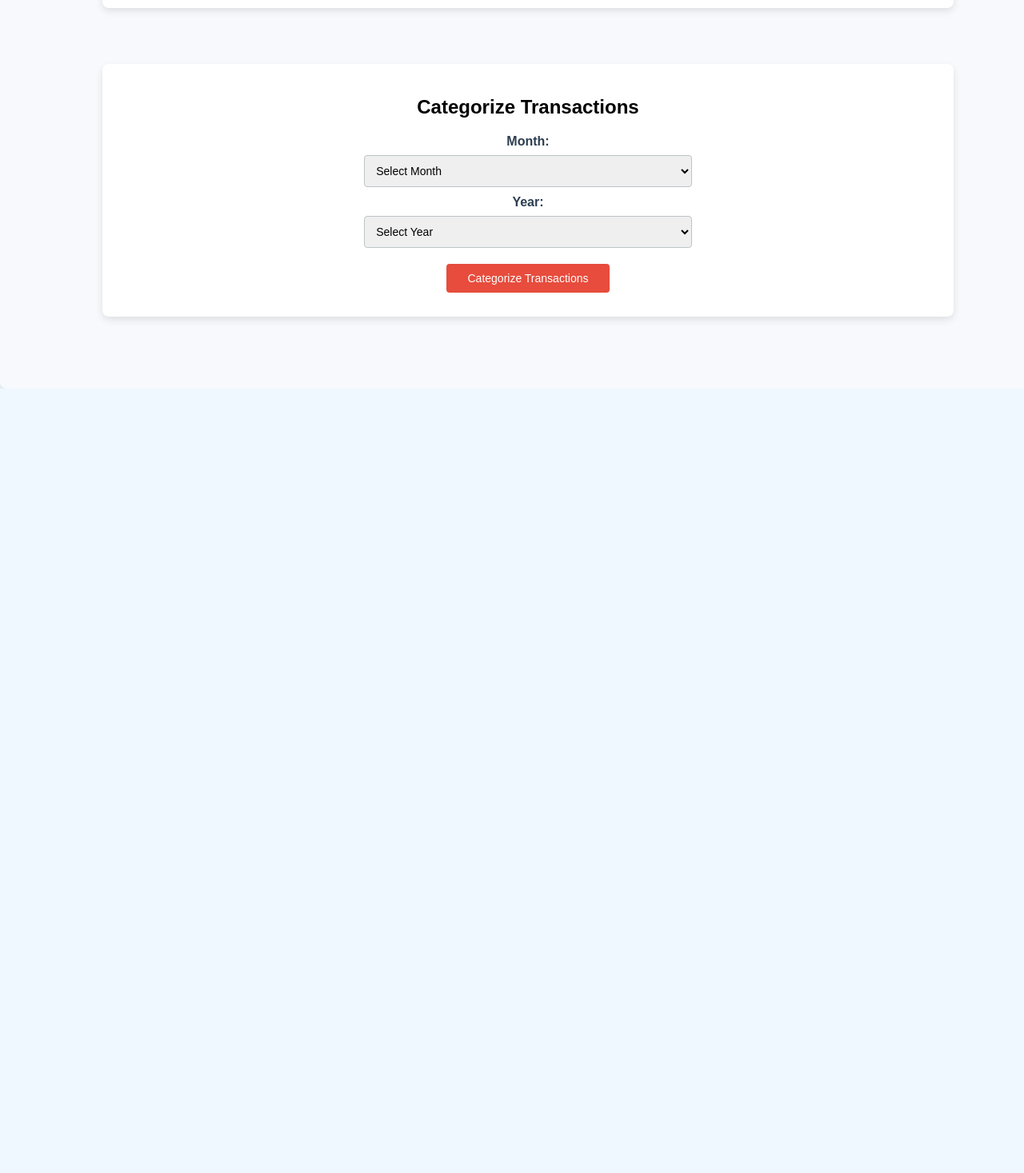
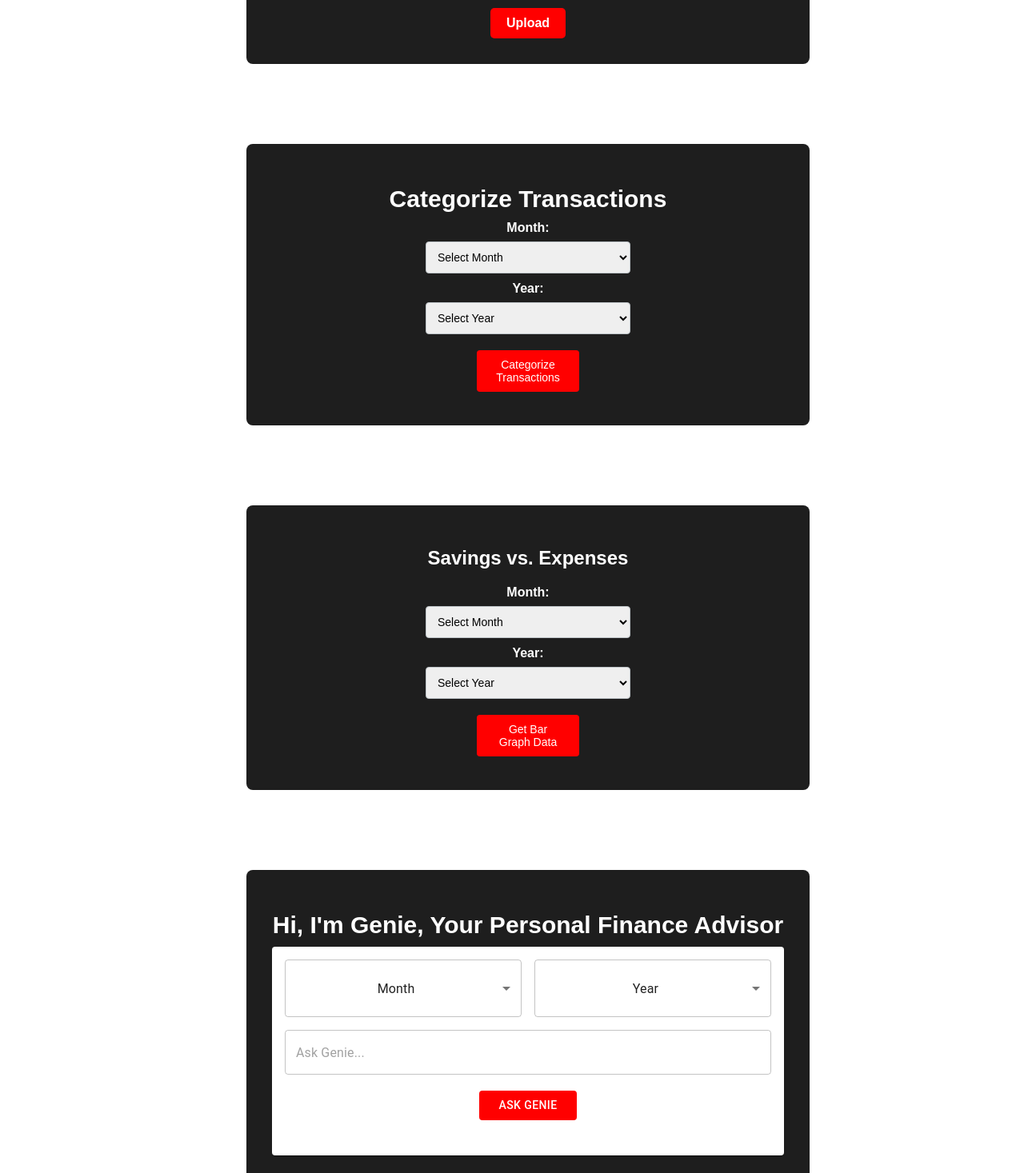
Before and after one commit to Rithigasri/AI-POWERED-SPENDING-ANALYTICS-AND-BUDGET-OPTIMIZATION, a React (Vite) app in the folder frontendproj/: page / in a window 1280 px wide. Shown: the part 540-2007 px from the top of the page at 80% size. Before the commit the page ends 1026 px from the top, so only its background shows below. Built offline with nearby package versions, Linux system fonts and the light colour scheme.

Commit message:
Added Chatbot functionality

```diff
--- a/frontendproj/package.json
+++ b/frontendproj/package.json
@@ -10,6 +10,9 @@
     "preview": "vite preview"
   },
   "dependencies": {
+    "@emotion/react": "^11.14.0",
+    "@emotion/styled": "^11.14.0",
+    "@mui/material": "^6.4.2",
     "axios": "^1.7.9",
     "plotly.js": "^3.0.0",
     "react": "^18.3.1",
--- a/frontendproj/src/App.jsx
+++ b/frontendproj/src/App.jsx
@@ -1,6 +1,8 @@
 import React, { useState } from "react";
 import FileUpload from "./Components/FileUpload/FileUpload";
 import CategorizeTransaction from "./Components/CategorizeTransaction/CategorizeTransaction";
+import SavingsVsExpenses from "./Components/SavingsVsExpenses/SavingsVsExpenses";
+import Chatbot from "./Components/Chatbot/Chatbot";
 import "./App.css";
 
 const App = () => {
@@ -22,6 +24,12 @@ const App = () => {
       <div className="content">
         <CategorizeTransaction />
       </div>
+      <div className="content">
+        <SavingsVsExpenses/>
+      </div>
+      <div className="content">
+        <Chatbot/>
+      </div>
     </div>
   );
 };
--- a/frontendproj/src/Components/CategorizeTransaction/CategorizeTransaction.css
+++ b/frontendproj/src/Components/CategorizeTransaction/CategorizeTransaction.css
@@ -1,12 +1,17 @@
 .categorize-transaction-container {
-    background: #ffffff;
-    padding: 20px;
+    padding: 2rem;
+    margin: 100px auto;
+    background-color: #1e1e1e;
+    color: #ffffff;
     border-radius: 8px;
-    box-shadow: 0 4px 10px rgba(0, 0, 0, 0.1);
-    width: 80%;
-    margin: 70px auto;
+    width: 50%;
 }
-
+h1{
+    color: white;
+    font-size: 30px;
+    font-weight: bold;
+    margin-bottom: 10px;
+  }
 .dropdown-container {
     margin-top: 20px;
     width: 40%;
@@ -17,7 +22,7 @@
     display: block;
     margin-bottom: 8px;
     font-weight: bold;
-    color: #2c3e50;
+    color: white;
 }
 
 .dropdown-select {
@@ -31,7 +36,7 @@
 .upload-transaction-button {
     display: inline-block;
     padding: 10px 20px;
-    background-color: #e74c3c;
+    background-color: red;
     color: #fff;
     border: none;
     border-radius: 4px;
--- a/frontendproj/src/Components/CategorizeTransaction/CategorizeTransaction.jsx
+++ b/frontendproj/src/Components/CategorizeTransaction/CategorizeTransaction.jsx
@@ -2,31 +2,25 @@ import './CategorizeTransaction.css';
 import React, { useState } from 'react';
 import axios from 'axios';
 import Plot from 'react-plotly.js'; // Using Plotly for the pie chart
-
 const CategorizeTransaction = () => {
   const [month, setMonth] = useState('');
   const [year, setYear] = useState('');
   const [fileData, setFileData] = useState(null);
   const [message, setMessage] = useState('');
-
   const handleMonthChange = (e) => {
     setMonth(e.target.value);
   };
-
   const handleYearChange = (e) => {
     setYear(e.target.value);
   };
-
   const handleSubmit = async () => {
     if (!month || !year) {
       setMessage("Please specify the month and year.");
       return;
     }
-
     try {
       // Check if data exists for the selected month and year
       const response = await axios.get(`http://localhost:8000/get_graph_data/?month=${month}&year=${year}`);
-
       // If data is available, update fileData with graph data
       setFileData(response.data);
       setMessage("");  // Clear any existing message
@@ -36,10 +30,9 @@ const CategorizeTransaction = () => {
       console.error(error);
     }
   };
-
 return (
     <div className="categorize-transaction-container">
-        <h2>Categorize Transactions</h2>
+        <h1>Categorize Transactions</h1>
         <div className="dropdown-container">
             <label className="dropdown-label">Month:</label>
             <select value={month} onChange={handleMonthChange} className="dropdown-select">
@@ -59,9 +52,7 @@ return (
             </select>
         </div>
         <button onClick={handleSubmit} className="upload-transaction-button">Categorize Transactions</button>
-
         {message && <p>{message}</p>}
-
         {fileData && (
             <div>
                 <h3>Spending Breakdown by Category</h3>
@@ -108,9 +99,7 @@ return (
         </select>
       </div>
       <button onClick={handleSubmit}>Categorize Transactions</button>
-
       {message && <p>{message}</p>}
-
       {fileData && (
         <div>
           <h3>Spending Breakdown by Category</h3>
@@ -136,5 +125,4 @@ return (
     </div>
   );
 };
-
 export default CategorizeTransaction;
--- /dev/null
+++ b/frontendproj/src/Components/Chatbot/Chatbot.css
@@ -0,0 +1,72 @@
+.chatbot-container {
+    padding: 2rem;
+    margin: 0 auto;
+    background-color: #1e1e1e;
+    color: #ffffff;
+    border-radius: 8px;
+    width: 50%;
+}
+
+.card-content {
+    padding: 2rem;
+    gap: 1rem;
+    background-color: white;
+    border-radius: 8px;
+}
+
+.grid-container {
+    display: grid;
+    grid-template-columns: repeat(2, 1fr);
+    gap: 1rem;
+}
+
+.text-field, .dropdown {
+    width: 100%;
+    background-color: #ffffff;
+    color: #000000;
+    border: none;
+    border-radius: 4px;
+    padding: 0.5rem;
+    margin-bottom: 1rem;
+}
+
+.text-field::placeholder {
+    color: #b0b0b0;
+}
+
+.button {
+    width: 20%;
+    background-color: red;
+    border: none;
+    border-radius: 4px;
+    padding: 1.5rem;
+    cursor: pointer;
+    font-size: 1.2rem;
+    margin-top: 1rem;
+}
+
+.button:disabled {
+    background-color: #6e6e6e;
+}
+
+.messages-container {
+    gap: 0.5rem;
+    max-height: 20rem;
+    overflow: auto;
+}
+
+.message {
+    padding: 1rem;
+    border-radius: 8px;
+    margin-bottom: 1rem;
+}
+
+.message.user {
+    background-color: rgb(68, 68, 68);
+    color: white;
+}
+
+.message.bot {
+    background-color: #e0e0e0;
+    color: #000000;
+}
--- /dev/null
+++ b/frontendproj/src/Components/Chatbot/Chatbot.jsx
@@ -0,0 +1,93 @@
+import React, { useState } from "react";
+import { TextField, Button, Card, CardContent, MenuItem, Select } from "@mui/material";
+import "./Chatbot.css";
+
+export default function Chatbot() {
+  const [query, setQuery] = useState("");
+  const [month, setMonth] = useState("");
+  const [year, setYear] = useState("");
+  const [messages, setMessages] = useState([]);
+  const [loading, setLoading] = useState(false);
+
+  const sendQuery = async () => {
+    if (!query || !month || !year) return;
+    setLoading(true);
+    const newMessage = { role: "user", text: query };
+    setMessages((prev) => [...prev, newMessage]);
+
+    try {
+      const response = await fetch("http://localhost:8000/query", {
+        method: "POST",
+        headers: { "Content-Type": "application/json" },
+        body: JSON.stringify({ query, month, year }),
+      });
+      const data = await response.json();
+      setMessages((prev) => [...prev, { role: "bot", text: data.response }]);
+    } catch (error) {
+      setMessages((prev) => [...prev, { role: "bot", text: "Error fetching response." }]);
+    }
+    setLoading(false);
+  };
+
+const months = [
+    "January", "February", "March", "April", "May", "June",
+    "July", "August", "September", "October", "November", "December"
+];
+
+const currentYear = new Date().getFullYear();
+const years = Array.from({ length: 21 }, (_, i) => (currentYear - 10 + i).toString());
+
+return (
+    <div className="chatbot-container">
+        <h1>Hi, I'm Genie, Your Personal Finance Advisor</h1>
+        <Card>
+            <CardContent className="card-content">
+                <div className="grid-container">
+                    <Select
+                        className="dropdown"
+                        value={month}
+                        onChange={(e) => setMonth(e.target.value)}
+                        displayEmpty
+                    >
+                        <MenuItem value="" disabled>
+                            Month
+                        </MenuItem>
+                        {months.map((m) => (
+                            <MenuItem key={m} value={m}>{m}</MenuItem>
+                        ))}
+                    </Select>
+                    <Select
+                        className="dropdown"
+                        value={year}
+                        onChange={(e) => setYear(e.target.value)}
+                        displayEmpty
+                    >
+                        <MenuItem value="" disabled>
+                            Year
+                        </MenuItem>
+                        {years.map((y) => (
+                            <MenuItem key={y} value={y}>{y}</MenuItem>
+                        ))}
+                    </Select>
+                </div>
+                <TextField
+                    className="text-field"
+                    placeholder="Ask Genie..."
+                    value={query}
+                    onChange={(e) => setQuery(e.target.value)}
+                />
+                <Button className="button" onClick={sendQuery} disabled={loading} style={{ backgroundColor: 'red', color: 'white', margin: '20px' }}>
+                    {loading ? "Loading..." : "Ask Genie"}
+                </Button>
+                <div className="messages-container">
+                    {messages.map((msg, index) => (
+                        <div key={index} className={`message ${msg.role}`}>
+                            {msg.text}
+                        </div>
+                    ))}
+                </div>
+            </CardContent>
+        </Card>
+    </div>
+);
+}
--- a/frontendproj/src/Components/FileUpload/FileUpload.css
+++ b/frontendproj/src/Components/FileUpload/FileUpload.css
@@ -8,12 +8,17 @@ body {
 
 .app-container {
   width: 100%;
-  background: #f7f9fc;
+  background: white;
   padding: 20px;
   border-radius: 8px;
-  box-shadow: 0px 4px 10px rgba(0, 0, 0, 0.1);
+
 }
-
+h1{
+  color: white;
+  font-size: 30px;
+  font-weight: bold;
+  margin-bottom: 10px;
+}
 header h1 {
   font-size: 28px;
   font-weight: bold;
@@ -22,13 +27,12 @@ header h1 {
 }
 
 .file-upload-container {
-  background: #ffffff;
-  padding: 20px;
-  border-radius: 8px;
-  box-shadow: 0 4px 10px rgba(0, 0, 0, 0.1);
-  width: 80%;
-  margin: 0 auto;
-  margin-top: 50px;
+    padding: 2rem;
+    margin: 100px auto;
+    background-color: #1e1e1e;
+    color: #ffffff;
+    border-radius: 8px;
+    width: 50%;
 }
 
 .file-upload-form {
@@ -54,8 +58,7 @@ header h1 {
 
 .file-upload-label {
   font-size: 16px;
-  font-weight: bold;
-  color: #2c3e50;
+  color: white;
 }
 
 .file-upload-select {
@@ -67,7 +70,7 @@ header h1 {
 }
 
 .upload-button {
-  background-color: #e74c3c;
+  background-color: red;
   color: white;
   font-size: 16px;
   font-weight: bold;
--- a/frontendproj/src/Components/FileUpload/FileUpload.jsx
+++ b/frontendproj/src/Components/FileUpload/FileUpload.jsx
@@ -55,7 +55,7 @@ const FileUpload = () => {
 
   return (
     <div className="file-upload-container">
-      <h2>Upload Monthly Statement</h2>
+      <h1>Upload Monthly Statement</h1>
       <form className="file-upload-form" onSubmit={handleSubmit}>
         <input type="file" className="file-input" onChange={handleFileChange} />
         <div className="file-upload-group">
--- /dev/null
+++ b/frontendproj/src/Components/SavingsVsExpenses/SavingsVsExpenses.jsx
@@ -0,0 +1,97 @@
+import './SavingsVsExpenses.css';
+import React, { useState } from 'react';
+import axios from 'axios';
+import Plot from 'react-plotly.js'; // Using Plotly for the bar chart
+
+const SavingsVsExpenses = () => {
+  const [month, setMonth] = useState('');
+  const [year, setYear] = useState('');
+  const [barGraphData, setBarGraphData] = useState(null);
+  const [message, setMessage] = useState('');
+
+  const handleMonthChange = (e) => {
+    setMonth(e.target.value);
+  };
+
+  const handleYearChange = (e) => {
+    setYear(e.target.value);
+  };
+
+  const handleSubmit = async () => {
+    if (!month || !year) {
+      setMessage("Please specify the month and year.");
+      return;
+    }
+
+    try {
+      // Fetch bar graph data for the selected month and year
+      const response = await axios.get(`http://localhost:8000/get_bar_graph_data/?month=${month}&year=${year}`);
+
+      // Log the response data to inspect its structure
+      console.log("Response data:", response.data);
+
+      // If data is available, update barGraphData with the response data
+      setBarGraphData(response.data);
+      setMessage("");  // Clear any existing message
+    } catch (error) {
+      setBarGraphData(null);
+      setMessage("No data found for the selected month and year.");
+      console.error(error);
+    }
+  };
+
+  return (
+    <div className="categorize-transaction-container">
+      <h2>Savings vs. Expenses</h2>
+      <div className="dropdown-container">
+        <label className="dropdown-label">Month:</label>
+        <select value={month} onChange={handleMonthChange} className="dropdown-select">
+          <option value="">Select Month</option>
+          {["January", "February", "March", "April", "May", "June", "July", "August", "September", "October", "November", "December"].map((m) => (
+            <option key={m} value={m.toLowerCase()}>{m}</option>
+          ))}
+        </select>
+      </div>
+      <div className="dropdown-container">
+        <label className="dropdown-label">Year:</label>
+        <select value={year} onChange={handleYearChange} className="dropdown-select">
+          <option value="">Select Year</option>
+          {Array.from({ length: 50 }, (_, i) => new Date().getFullYear() - i).map((y) => (
+            <option key={y} value={y}>{y}</option>
+          ))}
+        </select>
+      </div>
+      <button onClick={handleSubmit} className="upload-transaction-button">Get Bar Graph Data</button>
+
+      {message && <p>{message}</p>}
+
+      {barGraphData && (
+        <div>
+          <h3>Savings vs. Expenses ({barGraphData.month_name})</h3>
+          <Plot
+            data={[{
+              type: 'bar',
+              x: barGraphData.weekly_spending.map(item => item.Week),
+              y: barGraphData.weekly_spending.map(item => item.Amount),
+              text: barGraphData.weekly_spending.map(item => item.Type),
+              hoverinfo: 'x+y+text',
+              marker: {
+                color: barGraphData.weekly_spending.map(item => item.Type === 'Savings' ? 'green' : 'red'),
+              },
+            }]}
+            layout={{
+              title: 'Savings vs. Expenses',
+              barmode: 'stack',
+              xaxis: { title: 'Week of the Month' },
+              yaxis: { title: 'Amount (₹)' },
+              height: 400,
+              width: 600,
+            }}
+          />
+        </div>
+      )}
+    </div>
+  );
+};
+
+export default SavingsVsExpenses;
```
Also changed, not shown: frontendproj/src/Components/SavingsVsExpenses/SavingsVsExpenses.css (added), 2 other files (tests, documents, lock files or other folders).
